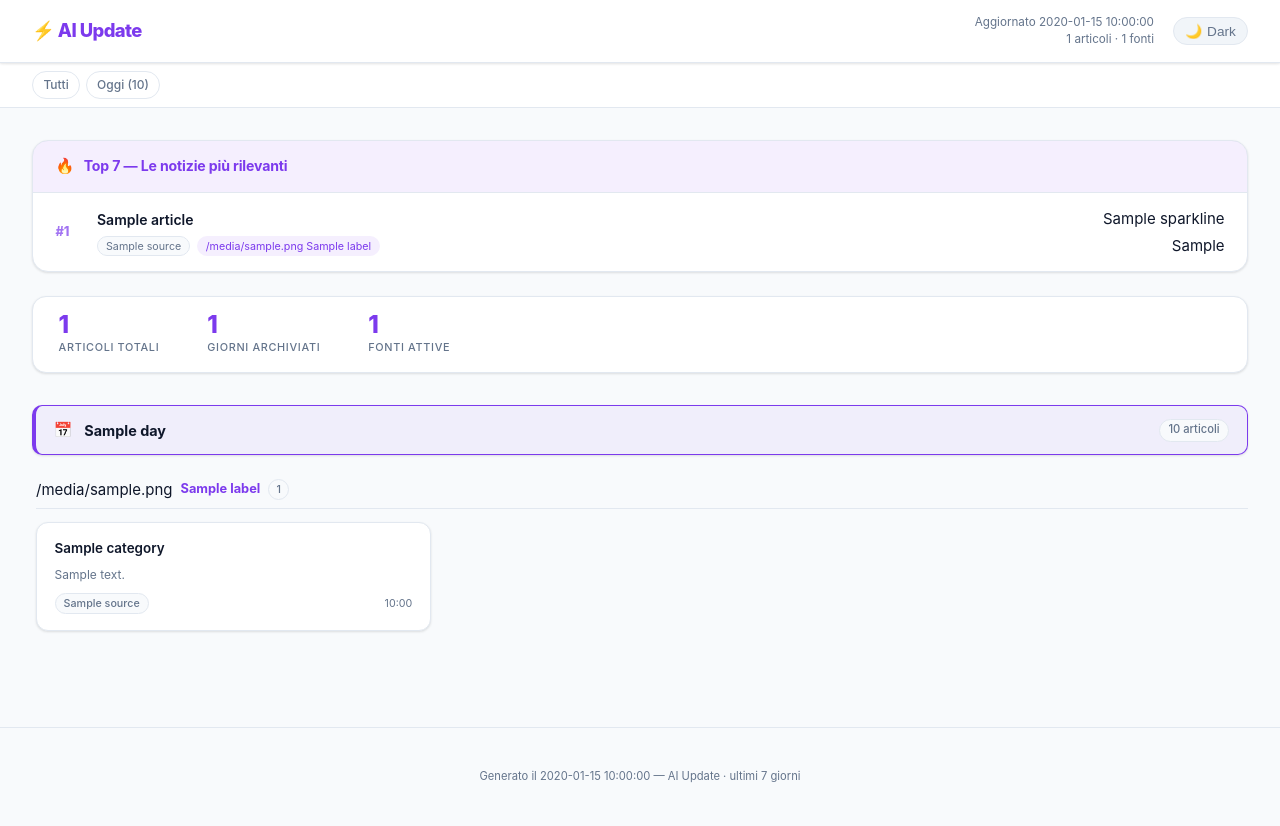
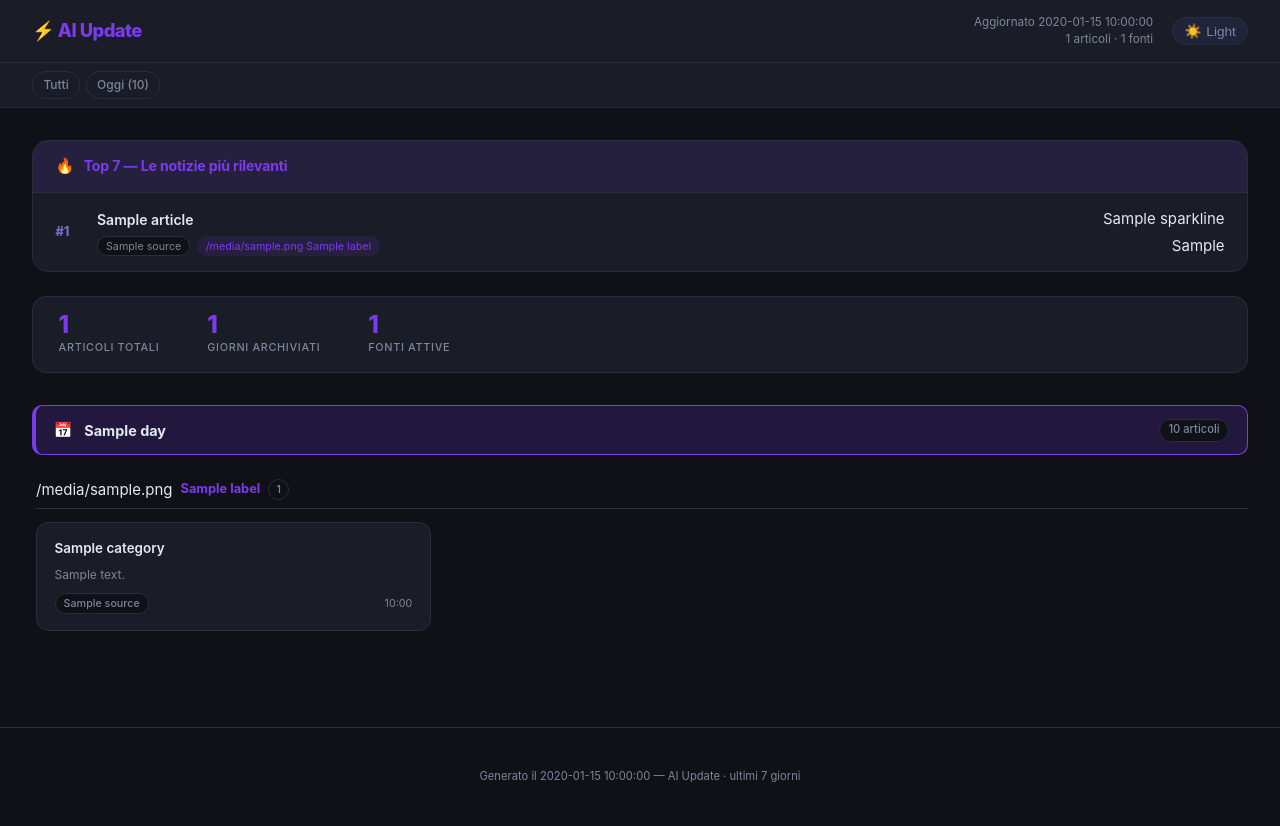
Before and after one commit to blainepaul/ai-update, a Python web app: template templates/dashboard.html in a window 1280 px wide. Run offline with Jinja, Linux system fonts and the light colour scheme; the template is opened without the code that fills it: most values are stand-ins (such as "Sample title", 1, 10 or a date in 2020).

Commit message:
Fix dark-mode default: JS fallback and initial button state
Co-Authored-By: Claude Sonnet 4.6 <noreply@anthropic.com>

```diff
--- a/templates/dashboard.html
+++ b/templates/dashboard.html
@@ -1,5 +1,5 @@
 <!DOCTYPE html>
-<html lang="it" data-theme="light">
+<html lang="it" data-theme="dark">
 <head>
   <meta charset="UTF-8">
   <meta name="viewport" content="width=device-width, initial-scale=1.0">
@@ -382,8 +382,8 @@
       {{ total_articles }} articoli · {{ total_sources }} fonti
     </div>
     <button class="theme-toggle" id="theme-toggle" title="Cambia tema">
-      <span id="theme-icon">🌙</span>
-      <span id="theme-label">Dark</span>
+      <span id="theme-icon">☀️</span>
+      <span id="theme-label">Light</span>
     </button>
   </div>
 </header>
@@ -505,8 +505,8 @@
     localStorage.setItem('ai-update-theme', t);
   }
 
-  // Restore saved preference, default to light
-  applyTheme(localStorage.getItem('ai-update-theme') || 'light');
+  // Restore saved preference, default to dark
+  applyTheme(localStorage.getItem('ai-update-theme') || 'dark');
 
   btn.addEventListener('click', () => {
     applyTheme(html.getAttribute('data-theme') === 'dark' ? 'light' : 'dark');
```
